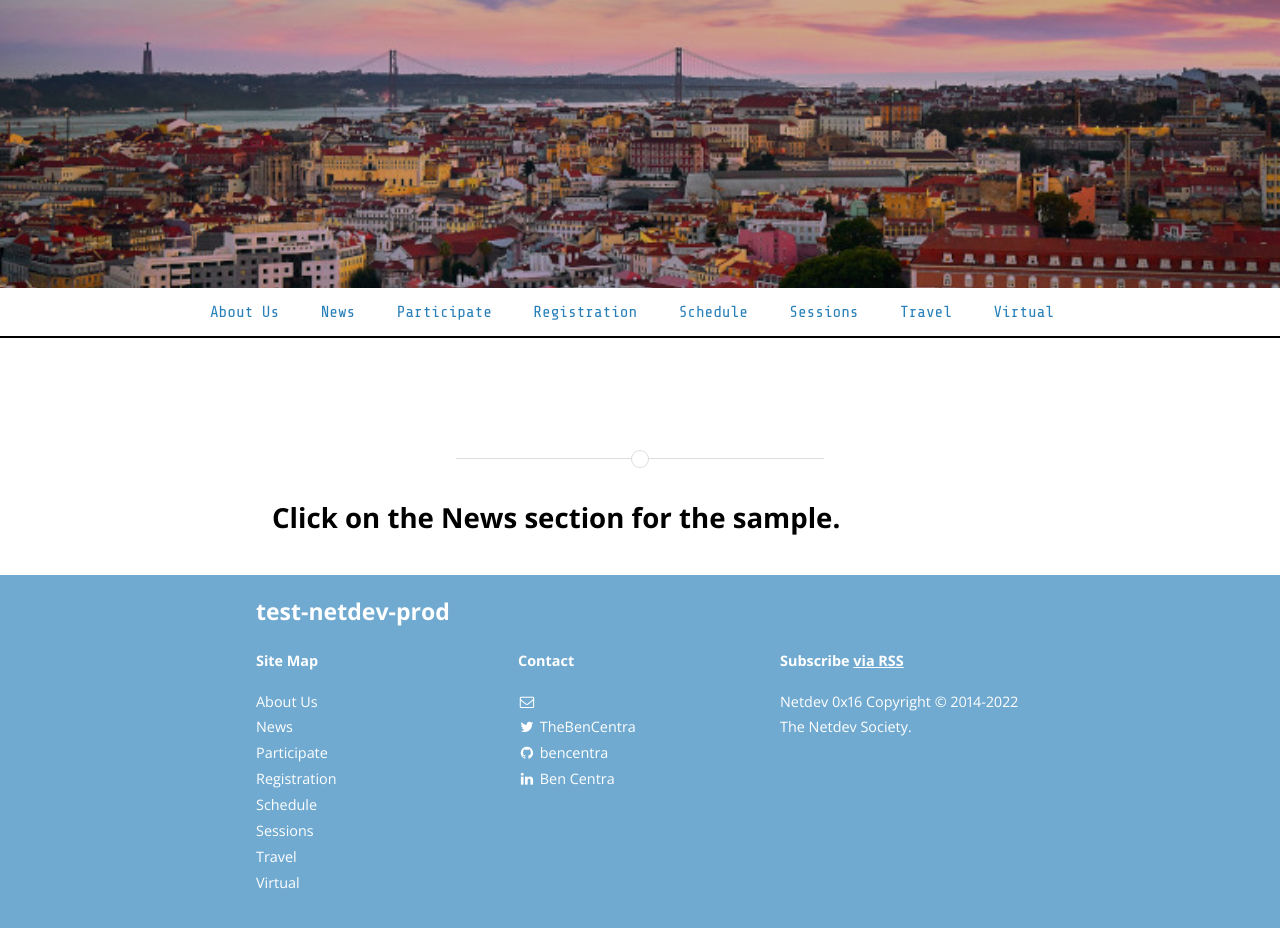
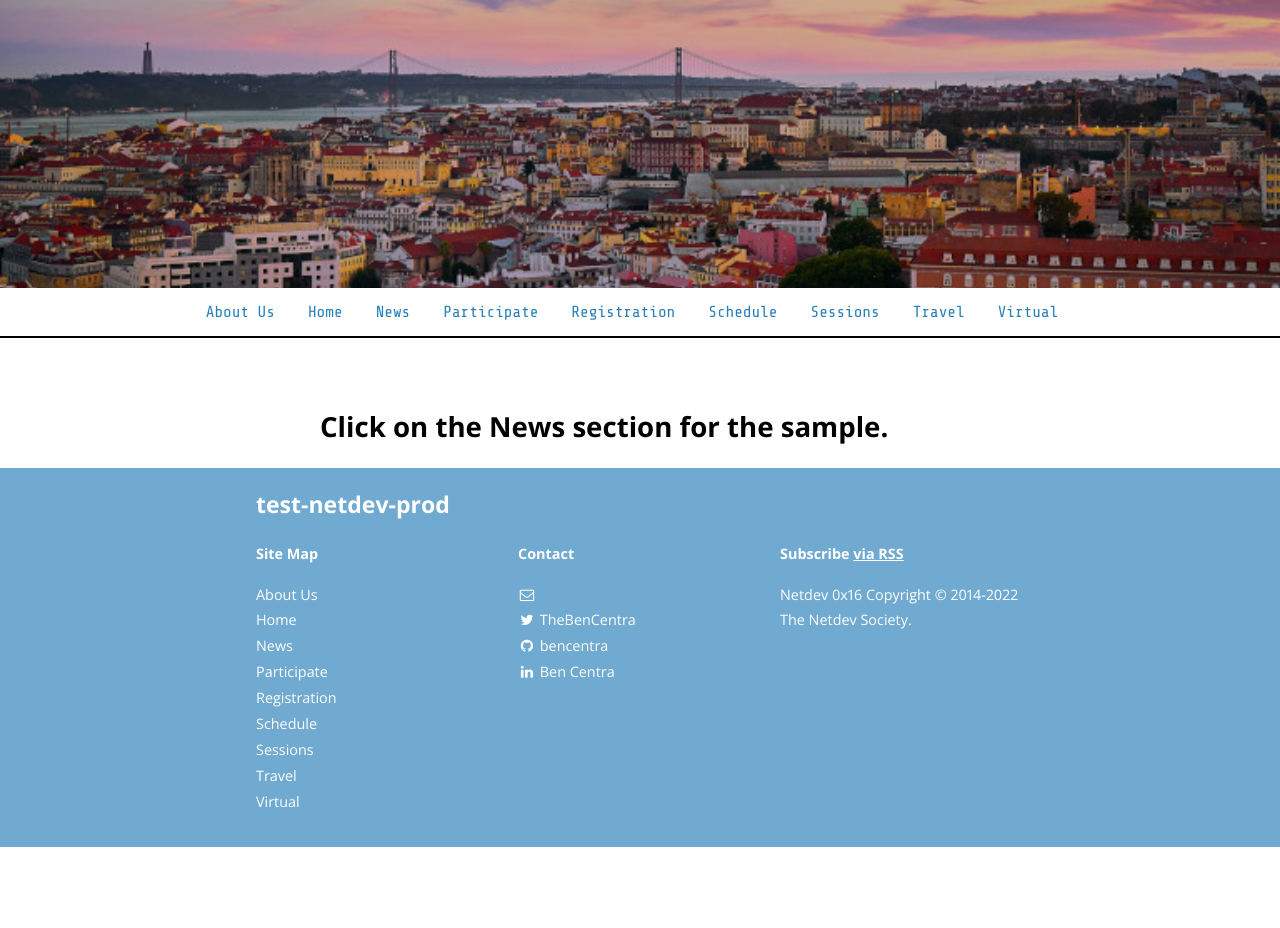
Before and after one commit to laelnasan/test-netdev-prod, a Jekyll site: the page built from index.html, in a window 1280 px wide. Built offline with Jekyll 4.4.1, drawn with Linux system fonts in a browser that asks for light colours; nearby versions of some CDN libraries; after the commit the page ends 900 px from its top, so only the background shows below that.

```diff
--- a/_config.yml
+++ b/_config.yml
@@ -19,7 +19,7 @@
 # root of your server.
 
 baseurl: /jekyll-sample-netdev.github.io # the subpath of your site, e.g. /blog/
-url: https://puntipf.github.io # the base hostname & protocol for your site
+url: https://blog.expertise.dev # the base hostname & protocol for your site
 cover: "/assets/header_image.jpg"
 logo: "/assets/header_image.jpg"
 
--- a/index.html
+++ b/index.html
@@ -1,8 +1,9 @@
 ---
-layout: page
+layout: default
+title: Home
 permalink: /index.html
 main_nav: true
 pagination:
 enabled: true
 ---
-<h2>Click on the News section for the sample.</h2>
+<h2 style="margin-left: 25%">Click on the News section for the sample.</h2>
```
